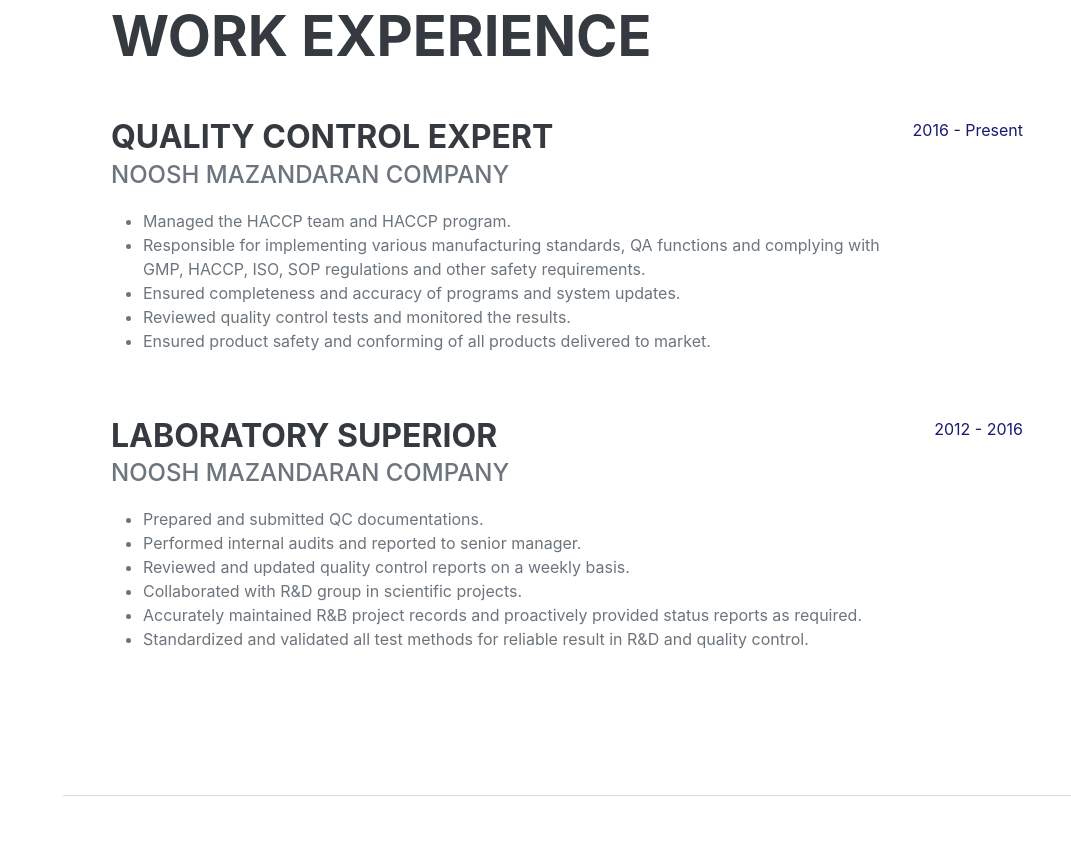
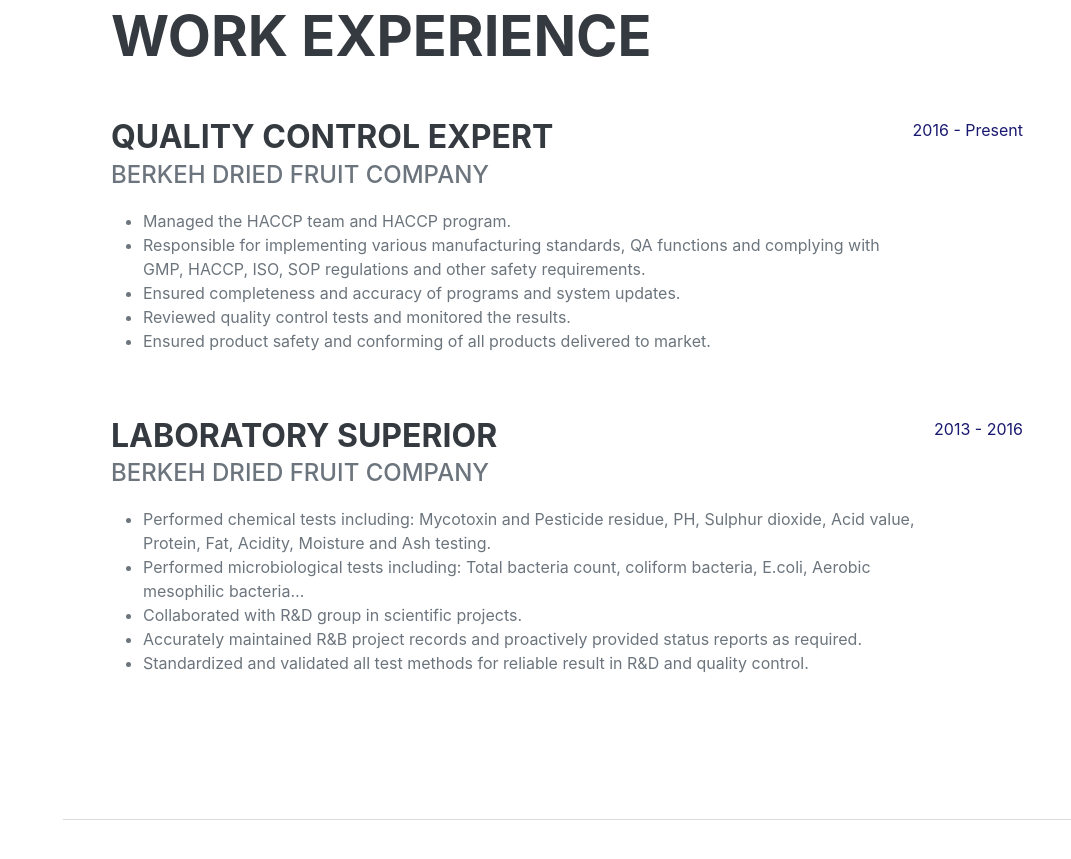
Before and after one commit to ShimaGhorbanloo/ShimaGhorbanloo, a plain HTML site: page index.html in a window 1280 px wide. Shown: the part 878-1737 px from the top of the page, without its empty margins (209-1280 px from the left). Drawn offline with nearby package versions, Linux system fonts and the light colour scheme; a web font is replaced by a local one.

Commit message:
berkeh changed

```diff
--- a/index.html
+++ b/index.html
@@ -69,7 +69,7 @@
                 <div class="d-flex flex-column flex-md-row justify-content-between mb-5">
                     <div class="flex-grow-1">
                         <h3 class="mb-0">Quality Control Expert</h3>
-                        <div class="subheading mb-3">Noosh Mazandaran Company</div>
+                        <div class="subheading mb-3">Berkeh Dried Fruit Company</div>
                             <ul>
                                 <li>Managed the HACCP team and HACCP program.</li>
                                 <li>Responsible for implementing various manufacturing standards, QA functions and complying with GMP, HACCP, ISO, SOP regulations and other safety requirements.</li>
@@ -83,17 +83,16 @@
                 <div class="d-flex flex-column flex-md-row justify-content-between mb-5">
                     <div class="flex-grow-1">
                         <h3 class="mb-0">Laboratory superior</h3>
-                        <div class="subheading mb-3">Noosh Mazandaran Company</div>
+                        <div class="subheading mb-3">Berkeh Dried Fruit Company</div>
                         <ul>
-                            <li>Prepared and submitted QC documentations.</li>
-                            <li>Performed internal audits and reported to senior manager.</li>
-                            <li>Reviewed and updated quality control reports on a weekly basis.</li>
+                            <li>Performed chemical tests including: Mycotoxin and Pesticide residue, PH, Sulphur dioxide, Acid value, Protein, Fat, Acidity, Moisture and Ash testing.</li>
+                            <li>Performed microbiological tests including: Total bacteria count, coliform bacteria, E.coli, Aerobic mesophilic bacteria…</li>
                             <li>Collaborated with R&D group in scientific projects.</li>
                             <li>Accurately maintained R&B project records and proactively provided status reports as required.</li>
                             <li>Standardized and validated all test methods for reliable result in R&D and quality control.</li>
                         </ul>
                     </div>
-                    <div class="flex-shrink-0"><span class="text-primary">2012 - 2016</span></div>
+                    <div class="flex-shrink-0"><span class="text-primary">2013 - 2016</span></div>
                 </div>
             </div>
         </section>
```
